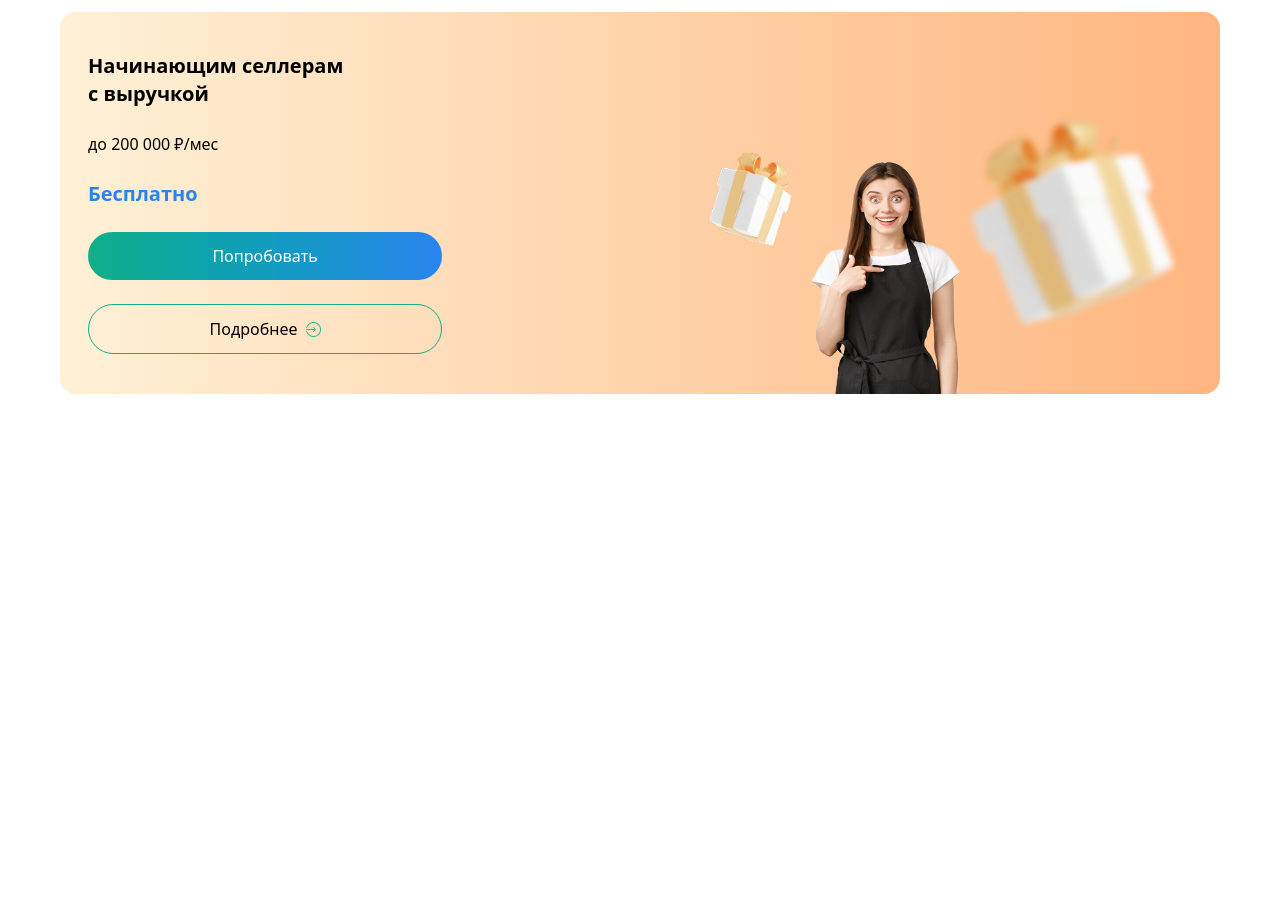
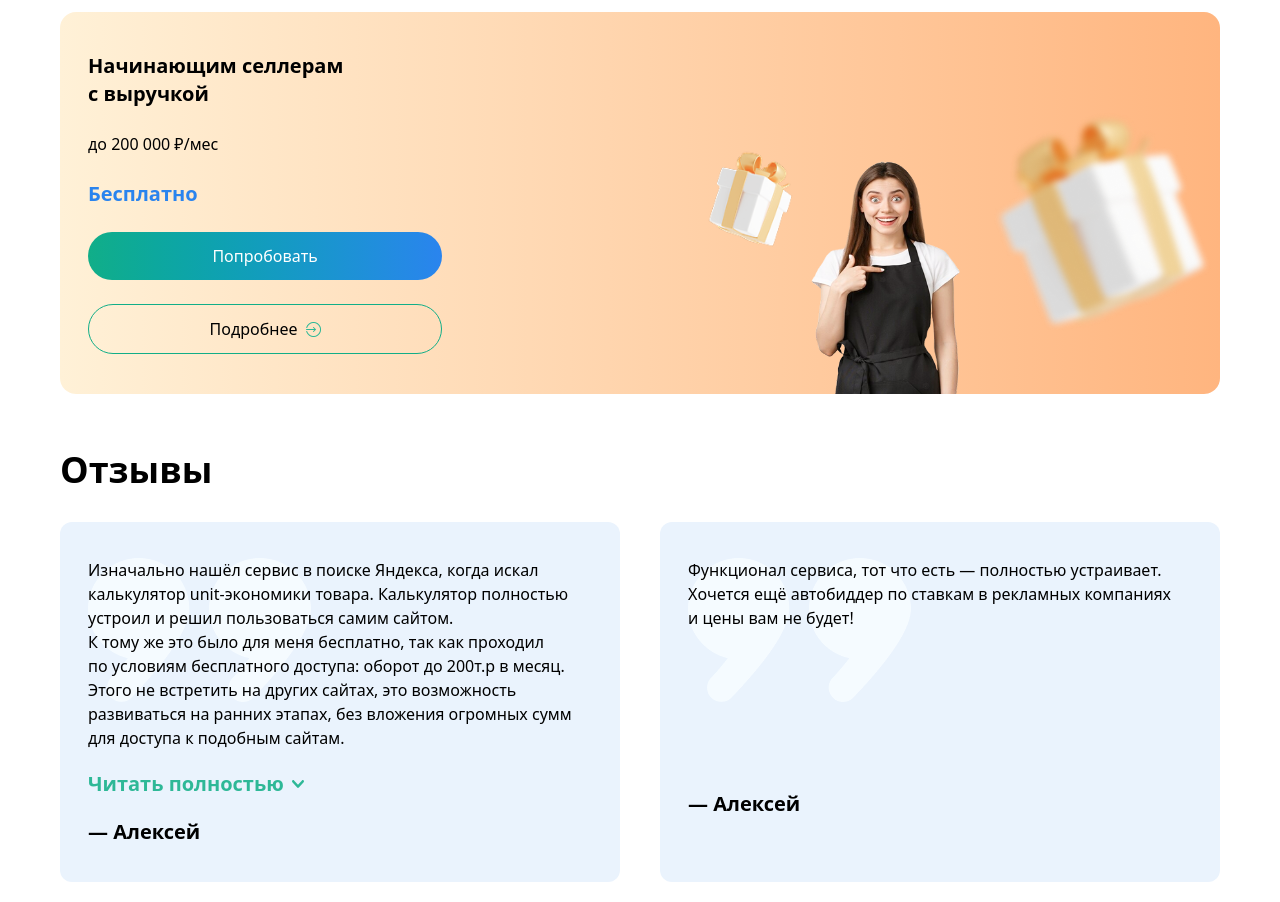
Before and after one commit to miryusuf899/Tailwind-Exam-24Hours, a website: page index.html in a window 1280 px wide. Shown: the part 4180-5082 px from the top of the page. Before the commit the page ends 4594 px from the top, so only its background shows below. Drawn offline with Linux system fonts and the light colour scheme.

Commit message:
Section 11

```diff
--- a/index.html
+++ b/index.html
@@ -261,11 +261,27 @@
                     <button style="border: 1px solid #11AE88;" class="flex items-center justify-center gap-2 py-3 px-10 rounded-4xl text-black">Подробнее<img src="./Group 41 (2).png" alt=""></button>
                 </div>
                 <div class="relative flex">
-                    <img src="./[removal 6.png" alt="" class="w-[144px] h-[159px] relative left-10 top-[50px]">
-                    <img src="./Remove-bg_ai_1691479932588-transformed 1.png" alt="" class="w-[480px] h-[268px] relative right-30  z-2 lg:top-[57px]">
-                    <img src="./[removal 7.png" alt="" class="absolute right-0">
+                    <img src="./[removal 6.png" alt="" class="w-[144px] h-[159px] relative left-10 top-[50px] z-2">
+                    <img src="./Remove-bg_ai_1691479932588-transformed 1.png" alt="" class="w-[480px] h-[268px] relative right-30  z-3 lg:top-[57px]">
+                    <img src="./[removal 7.png" alt="" class="absolute right-[-30px]">
                 </div>
             </div>
+        </section>
+        <section class="mt-14 flex flex-col gap-8 ">
+            <h1 class="text-2xl font-semibold lg:text-4xl">Отзывы</h1>
+            <div class="flex gap-10">
+                <div class="bg-[#EAF3FD] py-9 px-7 rounded-xl flex flex-col gap-5 relative lg:w-[50%]">
+                    <p class="z-2">Изначально нашёл сервис в поиске Яндекса, когда искал калькулятор unit-экономики товара. Калькулятор полностью устроил и решил пользоваться самим сайтом. К тому же это было для меня бесплатно, так как проходил по условиям бесплатного доступа: оборот до 200т.р в месяц. Этого не встретить на других сайтах, это возможность развиваться на ранних этапах, без вложения огромных сумм для доступа к подобным сайтам.</p>
+                    <h1 class="text-[#2EB897] font-semibold flex items-center gap-2 text-xl">Читать полностью <svg width="12" height="8" viewBox="0 0 12 8" fill="none" xmlns="http://www.w3.org/2000/svg"><path d="M9.95162 0.390809C10.42 -0.130071 11.1801 -0.130071 11.6485 0.390809C11.8828 0.651248 12 0.992279 12 1.33346C12 1.67464 11.8828 2.01567 11.6484 2.27611L6.84846 7.60934C6.38006 8.13022 5.61994 8.13022 5.15154 7.60934L0.351596 2.27611C-0.117199 1.75523 -0.117199 0.91154 0.351596 0.39066C0.819991 -0.130218 1.58012 -0.130218 2.04851 0.39066L6.00007 4.78125L9.95162 0.390809Z" fill="#2EB897"/></svg></h1>
+                    <h1 class="font-semibold text-xl">— Алексей</h1>
+                    <img src="./quote.png" alt="" class="absolute">
+                </div>
+                <div class="hidden lg:flex bg-[#EAF3FD] py-9 px-7 rounded-xl flex-col gap-5 lg:w-[50%] relative">
+                    <p class="z-2">Функционал сервиса, тот что есть — полностью устраивает. Хочется ещё автобиддер по ставкам в рекламных компаниях и цены вам не будет!</p>
+                    <br><br><br><br><br>
+                    <h1 class="font-semibold text-xl">— Алексей</h1>
+                    <img src="./quote.png" alt="" class="absolute">
+                </div>
             </div>
         </section>
     </main>
```
Also changed, not shown: quote.png (added), src/output.css.
